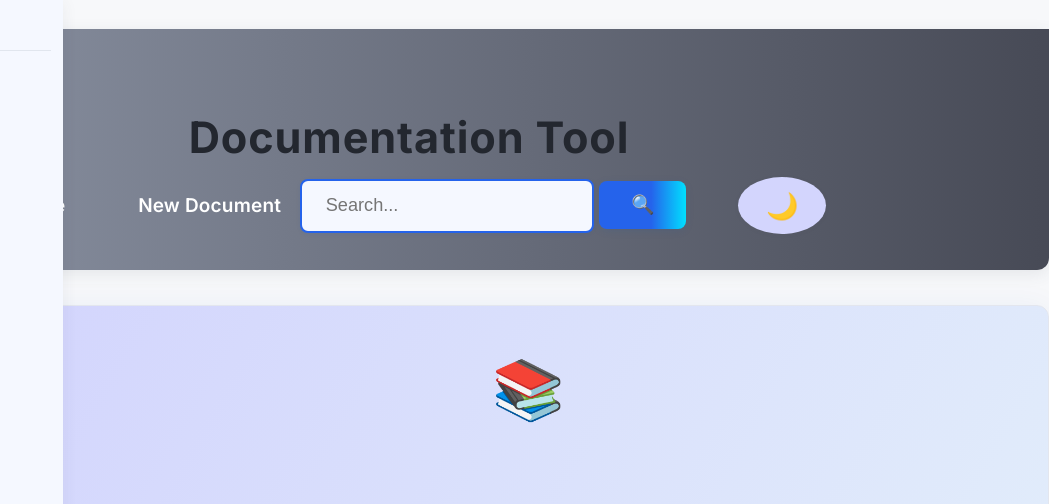
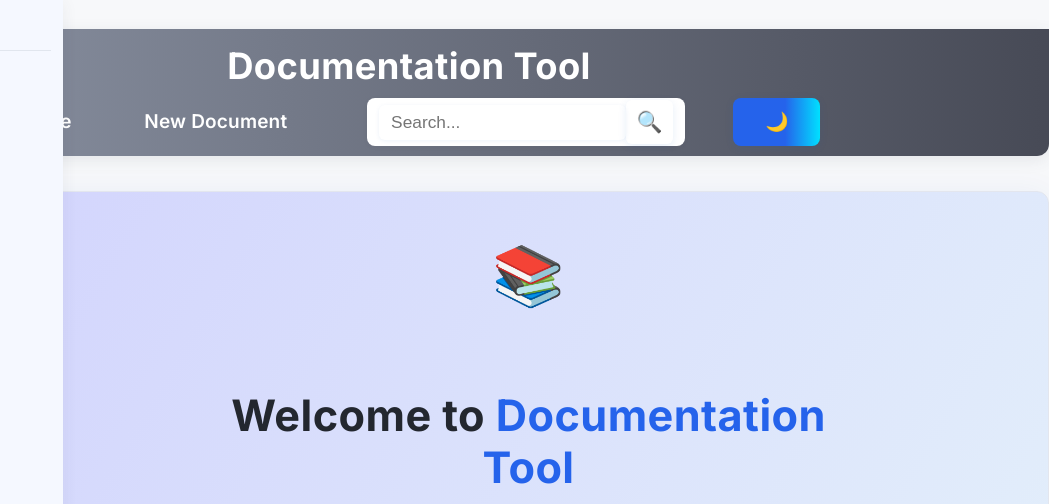
Before and after one commit to NrKhader/documentation_tool, a Flask app: page / in a window 1280 px wide. Shown: the top 504 px of the page, without its empty margins (231-1280 px from the left). Run offline with Flask 2, Linux system fonts and the light colour scheme.

Commit message:
Enhance header

```diff
--- a/src/static/style.css
+++ b/src/static/style.css
@@ -117,27 +117,42 @@ header {
   color: #fff;
   padding: 18px 0 10px 0;
   text-align: center;
-  /* Subtle shadow for depth */
   box-shadow: 0 4px 16px rgba(71,74,86,0.10);
   border-bottom-left-radius: var(--radius);
   border-bottom-right-radius: var(--radius);
+  width: 100%;
+  min-height: 64px;
+  display: flex;
+  flex-direction: column;
+  align-items: center;
+  justify-content: center;
+  position: relative;
 }
-nav {
-  background: transparent;
-  margin-bottom: 1.5em;
+header h1 {
+  font-size: 2.1em;
+  font-weight: 800;
+  margin: 0 0 0.2em 0;
+  letter-spacing: 0.01em;
+  color: #fff;
+  line-height: 1.1;
+}
+header nav {
+  width: 100%;
   display: flex;
+  flex-wrap: wrap;
   justify-content: center;
   align-items: center;
+  gap: 1.5em;
+  margin: 0.2em 0 0 0;
 }
-nav ul {
+header nav ul {
   list-style: none;
   display: flex;
   gap: 2em;
   margin: 0;
   padding: 0;
 }
-nav ul li { display: inline; }
-nav ul li a {
+header nav ul li a {
   color: #fff;
   background: transparent;
   font-size: 1.1em;
@@ -146,36 +161,73 @@ nav ul li a {
   border-radius: 6px;
   transition: background 0.2s, color 0.2s, box-shadow 0.2s;
 }
-nav ul li a:hover, nav ul li a:focus {
+header nav ul li a:focus-visible {
+  outline: 2px solid var(--primary);
+  outline-offset: 2px;
+}
+header nav ul li a:hover, header nav ul li a:focus {
   background: #d3d5fd;
   color: #23272f;
   box-shadow: 0 2px 8px rgba(71,74,86,0.10);
-  outline: 2px solid var(--primary);
 }
-.theme-toggle {
-  background: #d3d5fd;
-  border: none;
-  color: #474a56;
-  font-size: 1.5em;
-  cursor: pointer;
-  margin-left: 2em;
-  border-radius: 50%;
-  width: 2.2em;
-  height: 2.2em;
+header .search-form {
   display: flex;
   align-items: center;
-  justify-content: center;
-  transition: background 0.2s, color 0.2s;
+  margin-left: 2em;
+  background: #fff;
+  border-radius: 8px;
   box-shadow: 0 1px 4px rgba(71,74,86,0.08);
+  padding: 0.1em 0.7em;
+}
+header .search-form input[type="text"] {
+  border: none;
+  background: transparent;
+  color: #23272f;
+  font-size: 1em;
+  padding: 0.4em 0.7em;
+  border-radius: 6px;
   outline: none;
 }
-.theme-toggle:focus-visible {
+header .search-form input[type="text"]:focus {
+  outline: 2px solid var(--primary);
+  background: #e6f0fa;
+}
+header .search-form button {
+  background: none;
+  border: none;
+  color: var(--primary);
+  font-size: 1.2em;
+  cursor: pointer;
+  padding: 0.2em 0.5em;
+  border-radius: 6px;
+  transition: background 0.2s, color 0.2s;
+}
+header .search-form button:focus-visible {
   outline: 2px solid var(--primary);
   outline-offset: 2px;
 }
-.theme-toggle:hover {
-  background: #929aab;
-  color: #fff;
+header .search-form button:hover {
+  background: #e6f0fa;
+  color: #23272f;
+}
+header .theme-toggle, header .sidebar-toggle {
+  margin-left: 1.2em;
+}
+@media (max-width: 700px) {
+  header {
+    padding: 10px 0 6px 0;
+    min-height: 48px;
+  }
+  header h1 {
+    font-size: 1.3em;
+  }
+  header nav ul {
+    gap: 1em;
+  }
+  header .search-form {
+    margin-left: 0.5em;
+    padding: 0.1em 0.3em;
+  }
 }
 footer {
   flex-shrink: 0;
@@ -480,9 +532,6 @@ body.dark-mode .sidebar .folder-label {
     padding-right: 0.2em;
     max-width: 100vw;
   }
-}
-html, body {
-  overflow-x: hidden;
 }
 
 /* === 6. Buttons & Inputs === */
```
